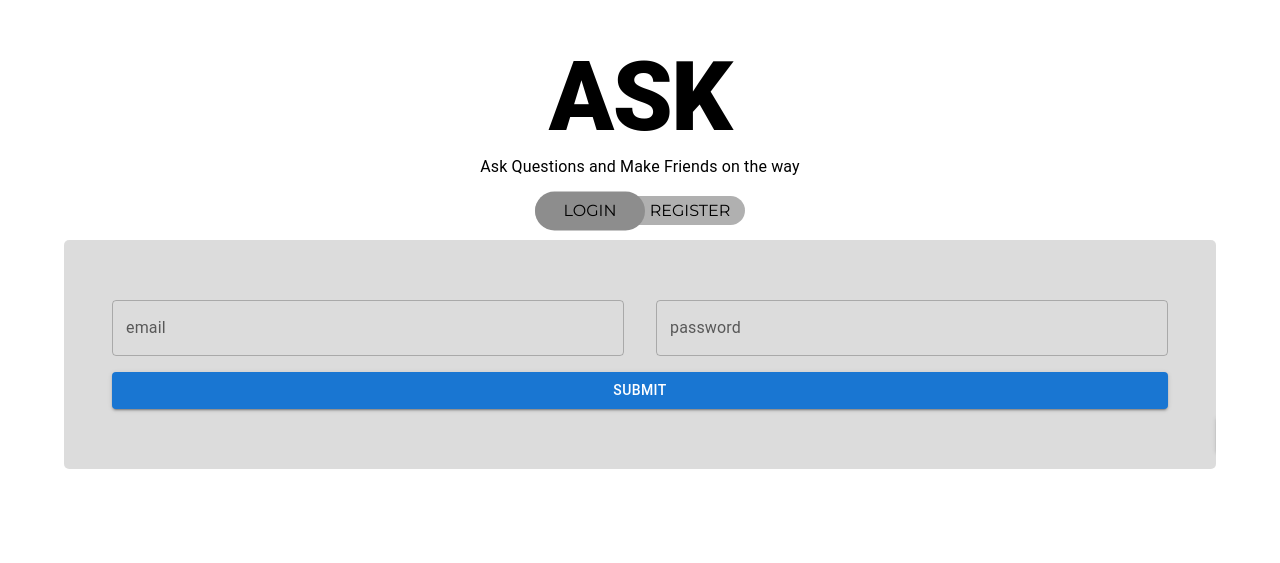
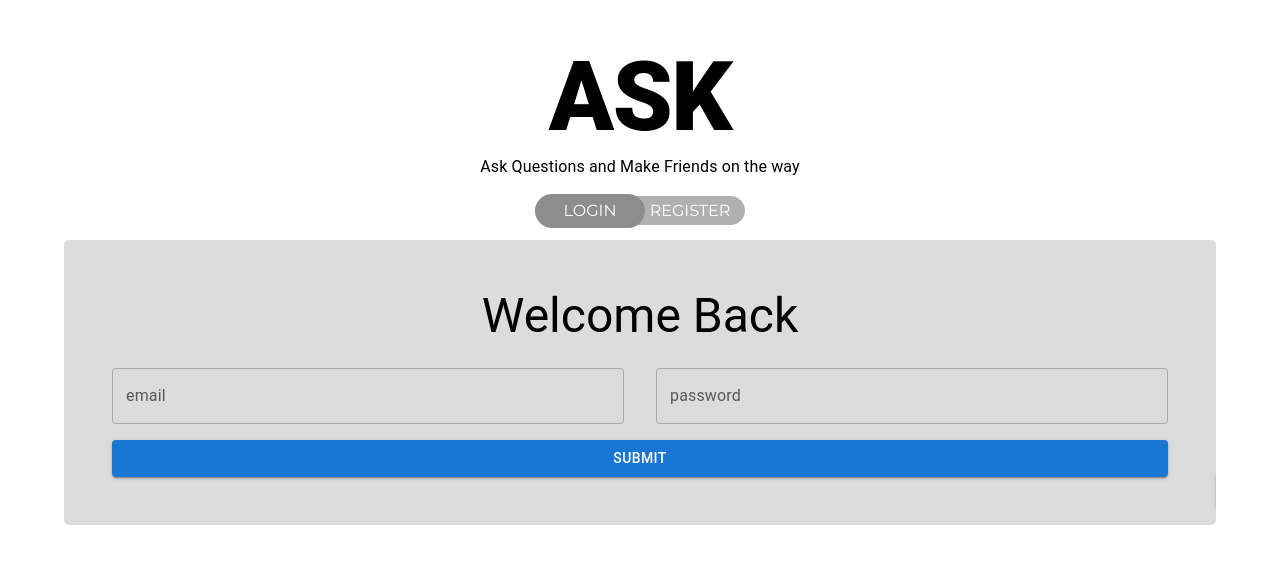
Before and after one commit to MelancholYA/ASK-WEB, a React (Vite) app: page / in a window 1280 px wide. Shown: the part 159-722 px from the top of the page. Built offline with nearby package versions, Linux system fonts and the light colour scheme.

Commit message:
styling: added titles to each page of auth

```diff
--- a/src/styles/main.css
+++ b/src/styles/main.css
@@ -27,7 +27,7 @@
   left: 0;
   top: 50%;
   transform: translateY(-50%);
-  height: calc(100% + 10px);
+  height: calc(100% + 5px);
   width: 110px;
   background: #8d8d8d;
   z-index: -1;
@@ -38,6 +38,7 @@
   all: unset !important;
   width: 100px !important;
   cursor: pointer !important;
+  color: white !important;
 }
 .authToggleContainer_button_active {
   color: red !important;
--- a/src/styles/main.scss
+++ b/src/styles/main.scss
@@ -24,7 +24,7 @@
     left: 0;
     top: 50%;
     transform: translateY(-50%);
-    height: calc(100% + 10px);
+    height: calc(100% + 5px);
     width: 110px;
     background: #8d8d8d;
     z-index: -1;
@@ -35,6 +35,7 @@
     all: unset !important;
     width: 100px !important;
     cursor: pointer !important;
+    color: white !important;
     &_active {
       color: red !important;
     }
--- a/src/views/Auth/Login.jsx
+++ b/src/views/Auth/Login.jsx
@@ -1,4 +1,4 @@
-import { TextField, Grid, Container, Button } from "@mui/material";
+import { TextField, Grid, Container, Button, Typography } from "@mui/material";
 
 import { ErrorMessage, Field, Form, Formik, useFormik } from "formik";
 import React, { useEffect } from "react";
@@ -40,7 +40,9 @@ const Login = () => {
   }, [data]);
   return (
     <Container sx={{ p: 2 }} align="center">
-      {/* <Typo */}
+      <Typography variant="h3" sx={{ mb: 3 }}>
+        Welcome Back
+      </Typography>
 
       <form onSubmit={handleSubmit}>
         <Grid container spacing={4}>
--- a/src/views/Auth/Register.jsx
+++ b/src/views/Auth/Register.jsx
@@ -1,9 +1,7 @@
-import { TextField, Grid, Container, Button } from "@mui/material";
-
-import { ErrorMessage, Field, Form, Formik, useFormik } from "formik";
+import { TextField, Grid, Container, Button, Typography } from "@mui/material";
+import { useFormik } from "formik";
 import React, { useEffect } from "react";
 import * as Yup from "yup";
-
 import { usePost } from "../../hooks/useFetch";
 
 const Register = () => {
@@ -13,7 +11,6 @@ const Register = () => {
     successMessage: "welcome",
   });
 
-  const { data, isLoading, isError, isSuccess, error } = User.mutate;
   const {
     handleChange,
     handleSubmit,
@@ -37,12 +34,9 @@ const Register = () => {
     },
   });
 
-  useEffect(() => {
-    console.log({ data, isLoading, isError, isSuccess, error });
-  }, [data]);
   return (
     <Container sx={{ p: 2 }} align="center">
-      {/* <Typo */}
+      <Typography variant="h3">Welcome Abroad</Typography>
 
       <form onSubmit={handleSubmit}>
         <Grid container spacing={4}>
```
Also changed, not shown: 1 other file (tests, documents, lock files or other folders).
